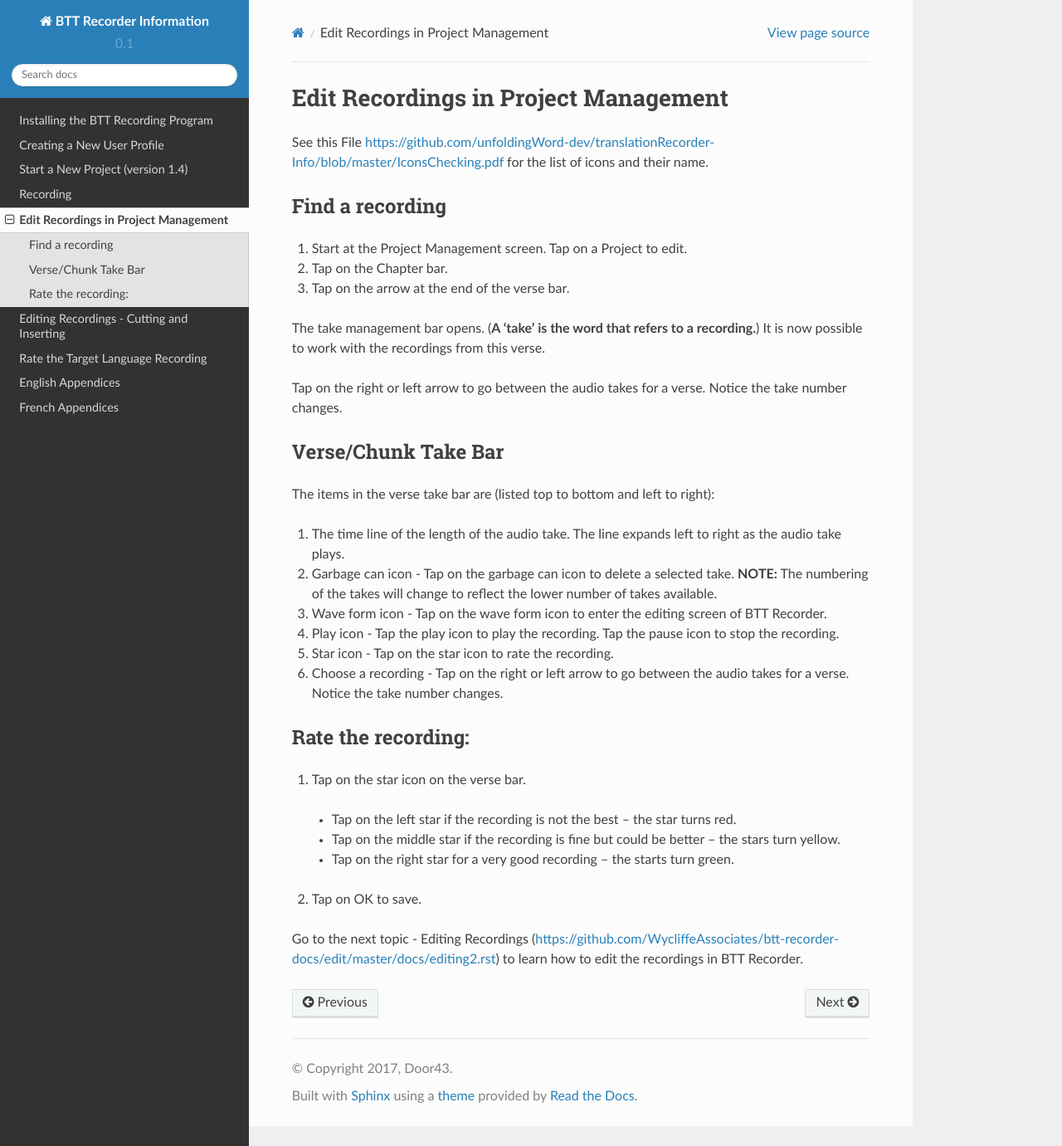
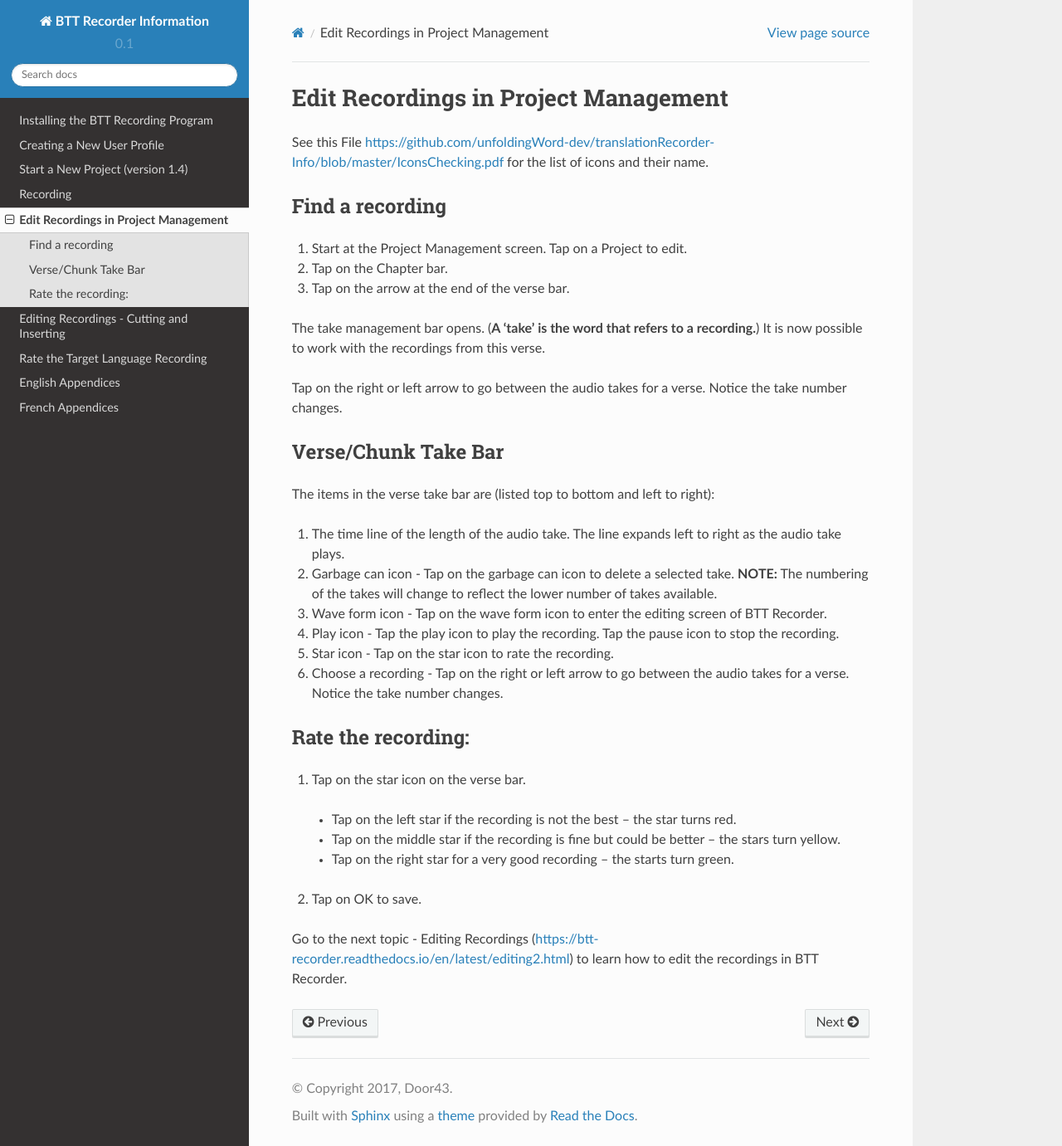
Before and after one commit to pgamer78/btt-recorder-docs, a Sphinx documentation site: the page built from docs/editing1.rst, in a window 1280 px wide and 1381 px high. Shown: the whole window at 83% size. Built offline with Sphinx 7.4.7 and the Read the Docs theme 2.0.0, drawn with Linux system fonts in a browser that asks for light colours; pages that are not in the unit, such as notebooks, are missing from menus; part of the change alters nothing that is shown.

Commit message:
Update editing1.rst

```diff
--- a/docs/editing1.rst
+++ b/docs/editing1.rst
@@ -33,4 +33,4 @@ Rate the recording:
 2. Tap on OK to save.
 
 
-Go to the next topic - Editing Recordings (https://github.com/WycliffeAssociates/btt-recorder-docs/edit/master/docs/editing2.rst) to learn how to edit the recordings in BTT Recorder.
+Go to the next topic - Editing Recordings (https://btt-recorder.readthedocs.io/en/latest/editing2.html) to learn how to edit the recordings in BTT Recorder.
```
